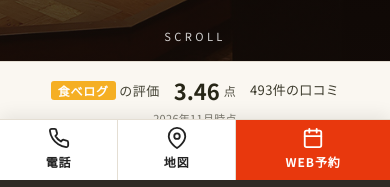
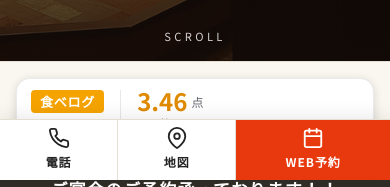
Before and after one commit to yuya-kuroki-pif/maguro-robata-naru, a plain HTML site: page index.html in a window 390 px wide. Shown: the part 664-851 px from the top of the page. Drawn offline with Linux system fonts and the light colour scheme.

Commit message:
Restyle ratings strip as badge cards
Co-Authored-By: Claude Fable 5.1 <noreply@anthropic.com>

```diff
--- a/css/style.css
+++ b/css/style.css
@@ -433,16 +433,17 @@ ul, ol { margin: 0; padding: 0; list-style: none; }
   .global-nav a, .global-nav .sub-toggle { padding: .5em .55em; font-size: .85rem; letter-spacing: .02em; }
 }
 
-/* ===== 評価帯（Google / 食べログ） ===== */
+/* ===== 評価帯（Google / 食べログ）バッジ型 ===== */
 :root { --ratings-bg:#faf7f1;--ratings-fg:#272617;--ratings-line:#e4ded3;--ratings-star:#f5a300;--ratings-star-off:rgba(0,0,0,.18); }
 .ratings { background: var(--ratings-bg); color: var(--ratings-fg); border-top: 1px solid var(--ratings-line); border-bottom: 1px solid var(--ratings-line); }
 .ratings[hidden] { display: none; }
-.ratings__inner { width: min(1100px, 100% - 32px); margin: 0 auto; display: flex; flex-wrap: wrap; justify-content: center; gap: 12px 48px; padding: 18px 0; }
-.ratings__item { display: inline-flex; align-items: center; flex-wrap: wrap; gap: 6px 14px; color: inherit; text-decoration: none; font-family: var(--ratings-font, inherit); line-height: 1.3; }
+.ratings__inner { width: min(1100px, 100% - 32px); margin: 0 auto; display: flex; flex-wrap: wrap; justify-content: center; gap: 14px 20px; padding: 22px 0; }
+.ratings__item { display: grid; grid-template-columns: auto 1fr; grid-template-rows: auto auto; column-gap: 16px; row-gap: 3px; align-items: center; min-width: 300px; padding: 12px 22px 12px 16px; background: #fff; color: #202124; text-decoration: none; border: 1px solid rgba(0,0,0,.08); border-radius: 14px; box-shadow: 0 2px 10px rgba(0,0,0,.14); font-family: var(--ratings-font, inherit); line-height: 1.25; transition: transform .15s ease, box-shadow .15s ease; }
 .ratings__item[hidden] { display: none; }
-.ratings__item:hover { opacity: .8; }
-.ratings__brand { font-size: 13px; letter-spacing: .04em; white-space: nowrap; opacity: .85; }
-.ratings__g { font-family: Arial, Helvetica, sans-serif; font-weight: 700; font-size: 15px; letter-spacing: -.02em; }
+.ratings__item:hover { transform: translateY(-2px); box-shadow: 0 6px 18px rgba(0,0,0,.2); color: #202124; opacity: 1; }
+.ratings__brand { grid-row: 1 / 3; display: flex; flex-direction: column; align-items: center; justify-content: center; gap: 5px; padding-right: 16px; border-right: 1px solid #e8e8e8; min-width: 76px; }
+.ratings__label { font-size: 11px; color: #5f6368; letter-spacing: .04em; white-space: nowrap; }
+.ratings__g { font-family: Arial, Helvetica, sans-serif; font-weight: 700; font-size: 21px; letter-spacing: -.03em; line-height: 1; }
 .ratings__g i { font-style: normal; }
 .ratings__g i:nth-child(1) { color: #4285f4; }
 .ratings__g i:nth-child(2) { color: #ea4335; }
@@ -450,19 +451,21 @@ ul, ol { margin: 0; padding: 0; list-style: none; }
 .ratings__g i:nth-child(4) { color: #4285f4; }
 .ratings__g i:nth-child(5) { color: #34a853; }
 .ratings__g i:nth-child(6) { color: #ea4335; }
-.ratings__tb { display: inline-block; background: #f5a300; color: #fff; font-weight: 700; font-size: 12px; padding: 2px 7px; border-radius: 3px; letter-spacing: .06em; }
-.ratings__score { display: inline-flex; align-items: center; gap: 8px; white-space: nowrap; }
-.ratings__score b { font-size: 24px; font-weight: 700; font-variant-numeric: tabular-nums; letter-spacing: 0; }
-.ratings__score small { font-size: 12px; opacity: .8; margin-left: -4px; }
-.ratings__stars { position: relative; display: inline-block; font-size: 17px; line-height: 1; letter-spacing: 1px; }
-.ratings__stars-off { color: var(--ratings-star-off); }
-.ratings__stars-on { position: absolute; left: 0; top: 0; overflow: hidden; white-space: nowrap; color: var(--ratings-star); width: 0; }
-.ratings__count { font-size: 13px; white-space: nowrap; opacity: .9; }
-.ratings__asof { font-size: 11px; opacity: .6; white-space: nowrap; }
+.ratings__tb { display: inline-block; background: #f5a300; color: #fff; font-weight: 700; font-size: 13px; padding: 4px 9px; border-radius: 4px; letter-spacing: .06em; line-height: 1.2; }
+.ratings__score { grid-column: 2; grid-row: 1; display: inline-flex; align-items: center; gap: 10px; white-space: nowrap; }
+.ratings__score b { order: 0; font-size: 27px; font-weight: 700; font-variant-numeric: tabular-nums; letter-spacing: 0; line-height: 1; color: #202124; }
+.ratings__score small { order: 1; font-size: 12px; color: #5f6368; margin-left: -6px; }
+.ratings__item--tabelog .ratings__score b { color: #e08a00; }
+.ratings__stars { order: 1; position: relative; display: inline-block; font-size: 17px; line-height: 1; letter-spacing: 1px; }
+.ratings__stars-off { color: #dadce0; }
+.ratings__stars-on { position: absolute; left: 0; top: 0; overflow: hidden; white-space: nowrap; color: #fbbc04; width: 0; }
+.ratings__meta { grid-column: 2; grid-row: 2; display: flex; flex-wrap: wrap; align-items: baseline; gap: 2px 10px; }
+.ratings__count { font-size: 12.5px; color: #3c4043; white-space: nowrap; }
+.ratings__asof { font-size: 11px; color: #80868b; white-space: nowrap; }
 .ratings__asof:empty { display: none; }
 .sr-only { position: absolute; width: 1px; height: 1px; padding: 0; margin: -1px; overflow: hidden; clip: rect(0,0,0,0); white-space: nowrap; border: 0; }
 @media (max-width: 600px) {
-  .ratings__inner { flex-direction: column; align-items: center; gap: 12px; padding: 14px 0; }
-  .ratings__item { justify-content: center; }
-  .ratings__score b { font-size: 22px; }
+  .ratings__inner { flex-direction: column; align-items: stretch; gap: 10px; padding: 16px 0; }
+  .ratings__item { min-width: 0; width: 100%; max-width: 360px; margin: 0 auto; padding: 10px 18px 10px 14px; }
+  .ratings__score b { font-size: 24px; }
 }
--- a/index.html
+++ b/index.html
@@ -66,16 +66,14 @@
 <section class="ratings" id="ratings" aria-label="お客様からの評価" hidden>
   <div class="ratings__inner">
     <a class="ratings__item ratings__item--google" data-rating="google" href="https://www.google.com/maps/search/?api=1&query=%E3%83%9E%E3%82%B0%E3%83%AD%E3%81%A8%E7%82%89%E7%AB%AF%20%E6%88%90%E3%82%8B%20%E6%9D%B1%E4%BA%AC%E9%83%BD%E5%A2%A8%E7%94%B0%E5%8C%BA%E6%B1%9F%E6%9D%B1%E6%A9%8B4-5-5" target="_blank" rel="noopener" hidden>
-      <span class="ratings__brand"><span class="ratings__g" aria-hidden="true"><i>G</i><i>o</i><i>o</i><i>g</i><i>l</i><i>e</i></span><span class="sr-only">Google</span> の口コミ</span>
+      <span class="ratings__brand"><span class="ratings__g" aria-hidden="true"><i>G</i><i>o</i><i>o</i><i>g</i><i>l</i><i>e</i></span><span class="sr-only">Google</span><span class="ratings__label">口コミ</span></span>
       <span class="ratings__score"><span class="ratings__stars" aria-hidden="true"><span class="ratings__stars-off">★★★★★</span><span class="ratings__stars-on">★★★★★</span></span><b data-field="score">-</b></span>
-      <span class="ratings__count"><span data-field="count">-</span>件の口コミ</span>
-      <span class="ratings__asof" data-field="asof"></span>
+      <span class="ratings__meta"><span class="ratings__count"><span data-field="count">-</span>件の口コミ</span><span class="ratings__asof" data-field="asof"></span></span>
     </a>
     <a class="ratings__item ratings__item--tabelog" data-rating="tabelog" href="https://tabelog.com/tokyo/A1312/A131201/13255968/" target="_blank" rel="noopener" hidden>
-      <span class="ratings__brand"><span class="ratings__tb" aria-hidden="true">食べログ</span><span class="sr-only">食べログ</span> の評価</span>
+      <span class="ratings__brand"><span class="ratings__tb" aria-hidden="true">食べログ</span><span class="sr-only">食べログ</span><span class="ratings__label">評価</span></span>
       <span class="ratings__score"><b data-field="score">-</b><small>点</small></span>
-      <span class="ratings__count"><span data-field="count">-</span>件の口コミ</span>
-      <span class="ratings__asof" data-field="asof"></span>
+      <span class="ratings__meta"><span class="ratings__count"><span data-field="count">-</span>件の口コミ</span><span class="ratings__asof" data-field="asof"></span></span>
     </a>
   </div>
 </section>
```
